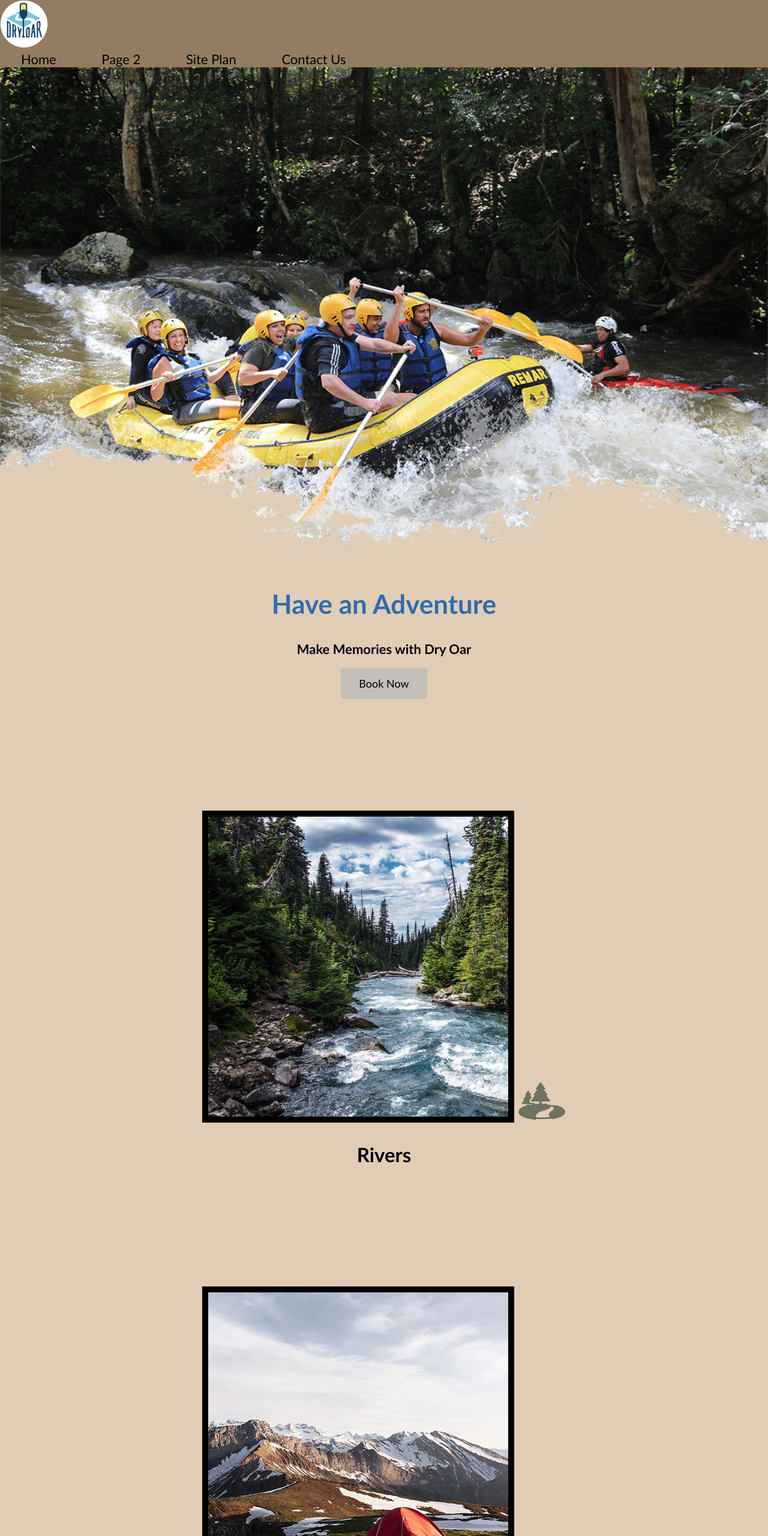
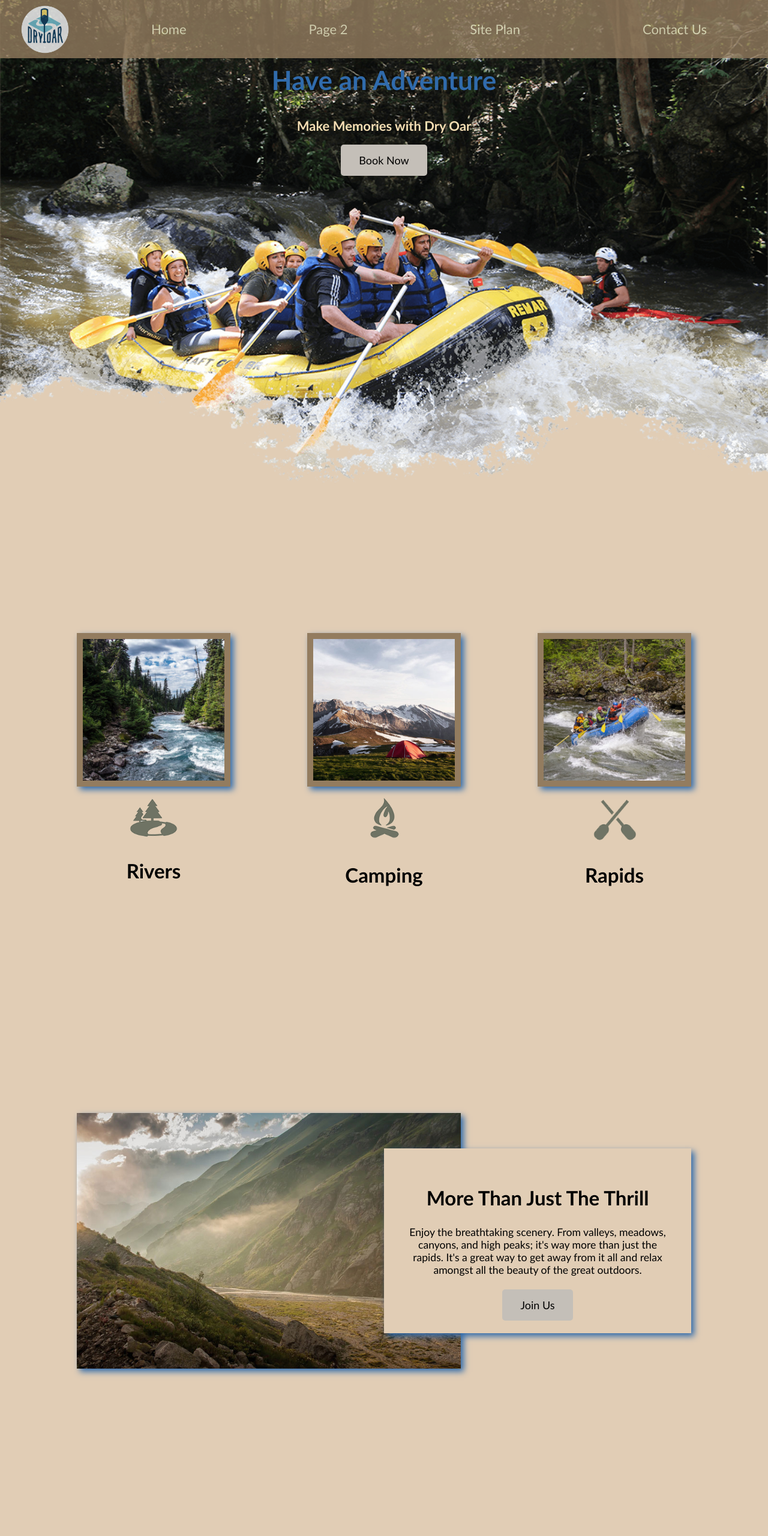
Before and after one commit to sararivadeneira/wdd130, a plain HTML site: page wwr/index.html in a window 1280 px wide. Shown: the top 2560 px of the page at 60% size. Drawn offline with Linux system fonts and the light colour scheme; a web font is replaced by a local one.

Commit message:
Changes week 07

```diff
--- a/wwr/index.html
+++ b/wwr/index.html
@@ -27,7 +27,7 @@
             <h1 class="home-title">Have an Adventure</h1>
             <h4>Make Memories with Dry Oar</h4>
             <div class="button-box">
-                <a class="book" href="contactus.html">Book Now</a>
+                <a class="book" href="rates.html">Book Now</a>
             </div>
         </section>
     </div>
--- a/wwr/styles/style.css
+++ b/wwr/styles/style.css
@@ -10,7 +10,7 @@
 }
 nav a {
     text-align: center;
-    color: black;
+    color: #f9f5d0;
     text-decoration: none;
     padding: 35px;
 }
@@ -26,6 +26,8 @@ main section {
 #background {
     height: 725px;
     background-color: #E1CDB5;
+    grid-column: 1/11;
+    grid-row: 4/9;
 }
 body {
     background-color: #E1CDB5;
@@ -36,6 +38,9 @@ body {
 }
 header {
     background-color: #937c5f;
+    opacity: 0.8;
+    display: grid;
+    grid-template-columns: 150px auto;
 }
 nav a:hover {
     background-color: #E1CDB5;
@@ -54,14 +59,19 @@ nav a:hover {
 }
 .msg {
     background-color: #E1CDB5;
-    line-height: 1.5em;
     padding: 35px;
+    grid-column: 6/10;
+    grid-row: 6/7;
+    box-shadow: 5px 5px 10px #306BAC;
 }
 footer {
     background-color: #937c5f;
     color: black;
     padding: 25px 50px;
     margin-top: 200px;
+    display: flex;
+    justify-content: space-around;
+    align-items: center;
 }
 .home-title {
     color: #306BAC;
@@ -105,6 +115,8 @@ footer p a:hover {
 }
 #logo_link {
     padding-top: 5px;
+    justify-self: center;
+    align-self: center;
 }
 .icon {
     padding-top: 10px;
@@ -115,9 +127,102 @@ footer .social img {
 .rivers-card, .camping-card, .rapids-card {
     margin: 200px 0;
 }
+.rivers-card {
+    grid-column: 2/4;
+    grid-row: 2/3;
+}
+.camping-card {
+    grid-column: 5/7;
+    grid-row: 2/3;
+}
+.rapids-card {
+    grid-column: 8/10;
+    grid-row: 2/3;
+}
 .card-img {
-    border: 10px solid black;
+    border: 10px solid rgb(134, 102, 34);
+    width: 100%;
+    border: 10px solid #937c5f;
+    transition: transform .5s;
+    box-shadow: 5px 5px 10px #306BAC;
+}
+.card-img:hover {
+    opacity: .6;
+    transform: scale(1.1);
+}
+.mountains {
+    width: 100%;
+    grid-column: 2/7;
+    grid-row: 5/8;
+    box-shadow: 5px 5px 10px #306BAC;
 }
 main section img {
     box-sizing: border-box;
 }
+nav {
+    display: flex;
+    justify-content: space-around;
+}
+#hero {
+    display: grid;
+    grid-template-columns: 1fr 3fr 1fr;
+    margin-top: -100px;
+}
+#hero-box {
+    grid-column: 1/4;
+    grid-row: 1/3;
+    z-index: -1;
+}
+#hero-msg {
+    grid-column: 2/3;
+    grid-row: 1/2;
+    margin-top: 100px;
+}
+#hero-msg h4 {
+    color: wheat;
+}
+.home-grid {
+    display: grid;
+    grid-template-columns: repeat(10, 1fr);
+}
+@media screen and (max-width: 900px) {
+    #hero, .home-grid {
+        display: block;
+        height: auto;
+    }
+    nav, footer {
+        flex-direction: column;
+    }
+    nav a {
+        display: block;
+        padding: 15px;
+    }
+    #hero {
+        margin-top: 0;
+    }
+    #hero-msg {
+        margin-top: 0;
+    }
+    #hero-msg h4 {
+        display: none;
+    }
+    .home-title {
+        font-size: 25px;
+        color: #6f7364;
+    }
+    .rivers-card, .camping-card, .rapids-card {
+        margin: 50px auto;
+        width: 60%;
+    }
+    #background {
+        display: none;
+    }
+    .mountains, .msg {
+        width: 80%;
+        display: block;
+        margin: 0 auto;
+    }
+    footer {
+        margin-top: 25px;
+    }
+}
```
Also changed, not shown: wwr/wireframe.html (+5 -5 lines).
